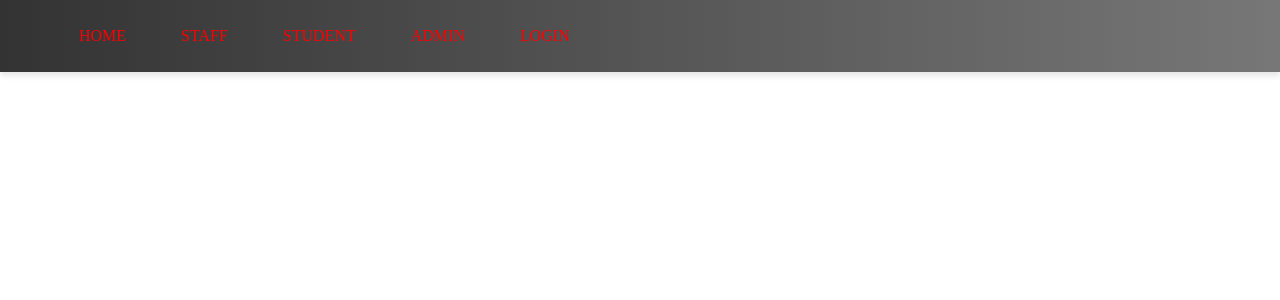
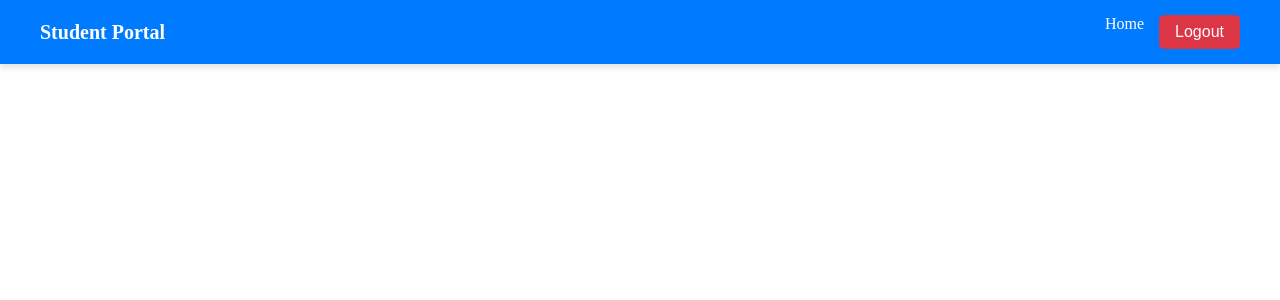
Before and after one commit to sanjeevirajanramajayam/QRCodeAttendance, a React (Vite) app in the folder Frontend/: page /studenthome in a window 1280 px wide. Shown: the top 300 px of the page. Built offline with nearby package versions, Linux system fonts and the light colour scheme.

Commit message:
navbar updates

```diff
--- a/Frontend/src/App.jsx
+++ b/Frontend/src/App.jsx
@@ -4,7 +4,6 @@ import NavBar from "./components/NavBar/NavBar";
 function App() {
   return (
     <>
-      <NavBar />
       <AppRoute />
     </>
   );
--- a/Frontend/src/Routes/AppRoute.jsx
+++ b/Frontend/src/Routes/AppRoute.jsx
@@ -1,15 +1,16 @@
-import React from 'react'
-import {Routes , Route} from 'react-router-dom'
-import Login from '../pages/Login'
-import MainPage from '../components/MainPage/MainPage'
+import React from "react";
+import { Routes, Route } from "react-router-dom";
+import Login from "../pages/Login";
+import MainPage from "../components/MainPage/MainPage";
+import StudentHome from "../components/Student/Pages/Home/StudentHome";
 function AppRoute() {
   return (
-
     <Routes>
-      <Route path="/login" element={<Login/>} />
-      <Route path="/" element={<MainPage/>} />
+      {/* <Route path="/student" element={<StudentHome />} /> */}
+      <Route path="/" element={<Login />} />
+      <Route path="/studenthome" element={<StudentHome/>}/>
     </Routes>
-  )
+  );
 }
 
-export default AppRoute
+export default AppRoute;
--- /dev/null
+++ b/Frontend/src/components/Student/NavBar/StudentNavBar.css
@@ -0,0 +1,48 @@
+.navbar {
+    background-color: #007bff;
+    padding: 15px;
+    box-shadow: 0px 4px 6px rgba(0, 0, 0, 0.1);
+  }
+
+  .container {
+    display: flex;
+    justify-content: space-between;
+    align-items: center;
+    max-width: 1200px;
+    margin: 0 auto;
+  }
+
+  .title {
+    color: white;
+    font-size: 20px;
+    font-weight: bold;
+  }
+
+  .nav-links {
+    display: flex;
+    gap: 15px;
+  }
+
+  .nav-link {
+    color: white;
+    text-decoration: none;
+    font-size: 16px;
+  }
+
+  .nav-link:hover {
+    text-decoration: underline;
+  }
+
+  .logout-button {
+    background-color: #dc3545;
+    color: white;
+    border: none;
+    padding: 8px 16px;
+    border-radius: 5px;
+    cursor: pointer;
+    font-size: 16px;
+  }
+
+  .logout-button:hover {
+    background-color: #c82333;
+  }
--- /dev/null
+++ b/Frontend/src/components/Student/NavBar/StudentNavBar.jsx
@@ -0,0 +1,17 @@
+import React from 'react'
+import './StudentNavBar.css'
+function StudentNavBar() {
+  return (
+    <nav className="navbar">
+      <div className="container">
+        <h1 className="title">Student Portal</h1>
+        <div className="nav-links">
+          <a href="/home" className="nav-link">Home</a>
+          <button className="logout-button">Logout</button>
+        </div>
+      </div>
+    </nav>
+  )
+}
+
+export default StudentNavBar
--- /dev/null
+++ b/Frontend/src/components/Student/Pages/Home/StudentHome.jsx
@@ -0,0 +1,61 @@
+// import React, { useState } from "react";
+// import axios from "axios";
+// import { Scanner } from "@yudiel/react-qr-scanner";
+// function StudentHome() {
+//     const [scanResult, setScanResult] = useState(null);
+//     const [studentId, setStudentId] = useState('');
+//     const [attendanceStatus, setAttendanceStatus] = useState('');
+//     const [qrImage, setQrImage] = useState(null); // State to store the QR image data
+
+
+//     const generateQRCode = async () => {
+//         try {
+//             const response = await axios.get(
+//                 `http://localhost:5000/generate-qr/${studentId}`
+//             );
+//             const qrImage = response.data.qrCode; // Get the base64-encoded QR code
+//             setQrImage(qrImage); // Store the QR code image data
+//         } catch (error) {
+//             console.error("Error generating QR code", error);
+//         }
+//     };
+
+//     return (
+//         <>
+//             <div>
+//                 <h1>QR Code Attendance System</h1>
+
+//                 <div>
+//                     <h2>Generate QR Code for Student</h2>
+//                     <input
+//                         type="text"
+//                         value={studentId}
+//                         onChange={(e) => setStudentId(e.target.value)}
+//                         placeholder="Enter Student ID"
+//                     />
+//                     <button onClick={generateQRCode}>Generate QR Code</button>
+//                 </div>
+
+//                 {/* Display generated QR Code */}
+//                 {qrImage && (
+//                     <div>
+//                         <h3>Generated QR Code:</h3>
+//                         <img src={qrImage} alt="Generated QR Code" />
+//                     </div>
+//                 )}
+//             </div>
+//         </>
+//     );
+// }
+
+// export default StudentHome;
+
+import React from 'react'
+import StudentNavBar from '../../NavBar/StudentNavBar'
+function StudentHome() {
+  return (
+    <StudentNavBar/>
+  )
+}
+
+export default StudentHome
```
Also changed, not shown: Frontend/src/components/Admin/NavBar/AdminNavBar.css (added), Frontend/src/components/Admin/NavBar/AdminNavBar.jsx (added), Frontend/src/components/Admin/Pages/Home/AdminHome.css (added), Frontend/src/components/Admin/Pages/Home/AdminHome.jsx (added), Frontend/src/components/NavBar/NavBar.css (line endings or trailing spaces), Frontend/src/components/Student/Pages/Home/StudentHome.css (added), 1 other file (tests, documents, lock files or other folders).
